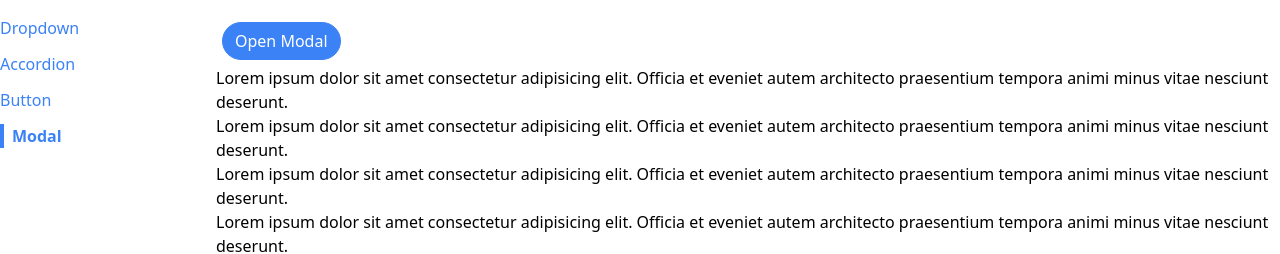
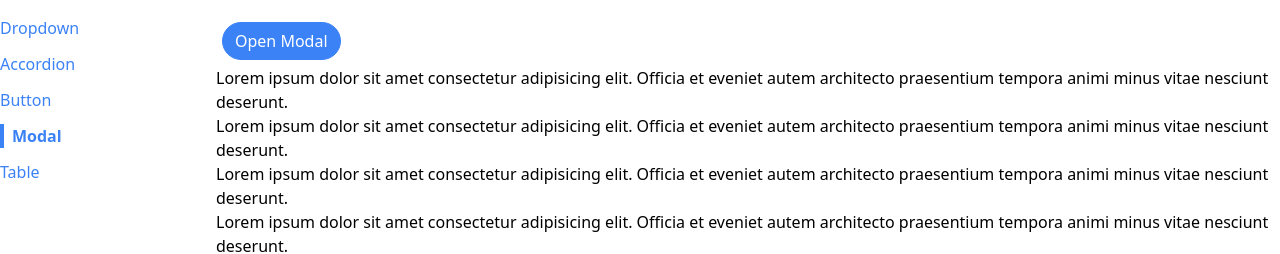
Before and after one commit to DenisOuma/routes-pages, a React (Create React App) app: page /modal in a window 1280 px wide. Shown: the top 254 px of the page. Built offline with nearby package versions, Linux system fonts and the light colour scheme.

Commit message:
adding table to the application

```diff
--- a/src/App.js
+++ b/src/App.js
@@ -8,6 +8,7 @@ import { ButtonPage } from "./componets/pages/ButtonPage";
 import { SideBar } from "./componets/SideBar";
 import { Modal } from "./componets/Modal";
 import { ModalPage } from "./componets/pages/ModalPage";
+import { TablesPage } from "./componets/pages/TablesPage";
 
 export const App = () => {
 	return (
@@ -27,6 +28,9 @@ export const App = () => {
 				<Route path="/modal">
 					<ModalPage />
 				</Route>
+				<Route path="/table">
+					<TablesPage />
+				</Route>
 			</div>
 		</div>
 	);
--- a/src/componets/SideBar.js
+++ b/src/componets/SideBar.js
@@ -6,6 +6,7 @@ export const SideBar = () => {
 		{ lable: "Accordion", path: "/accordion" },
 		{ lable: "Button", path: "/button" },
 		{ lable: "Modal", path: "/modal" },
+		{ lable: "Table", path: "/table" },
 	];
 
 	const sidebarOption = links.map((option, i) => (
```
